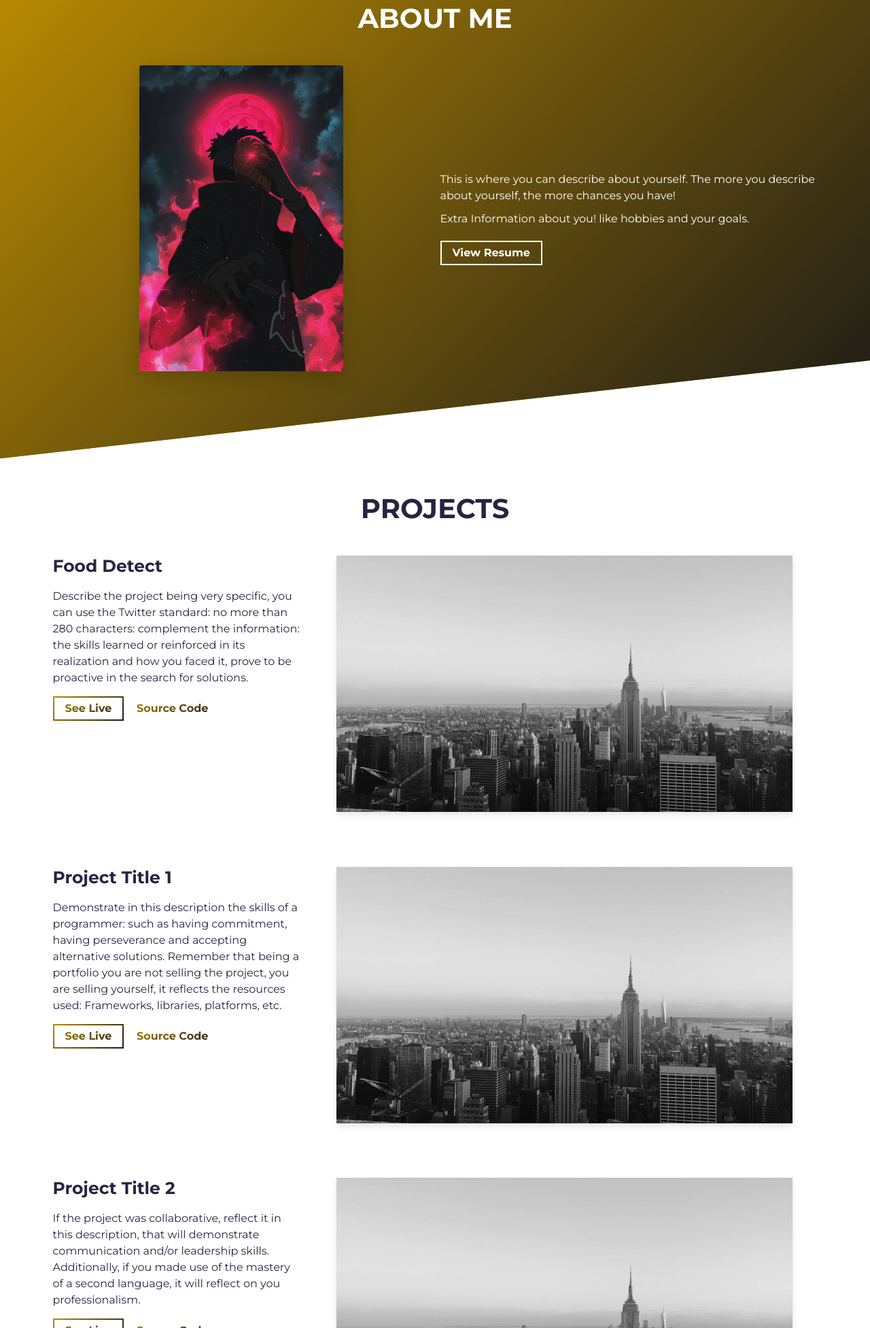
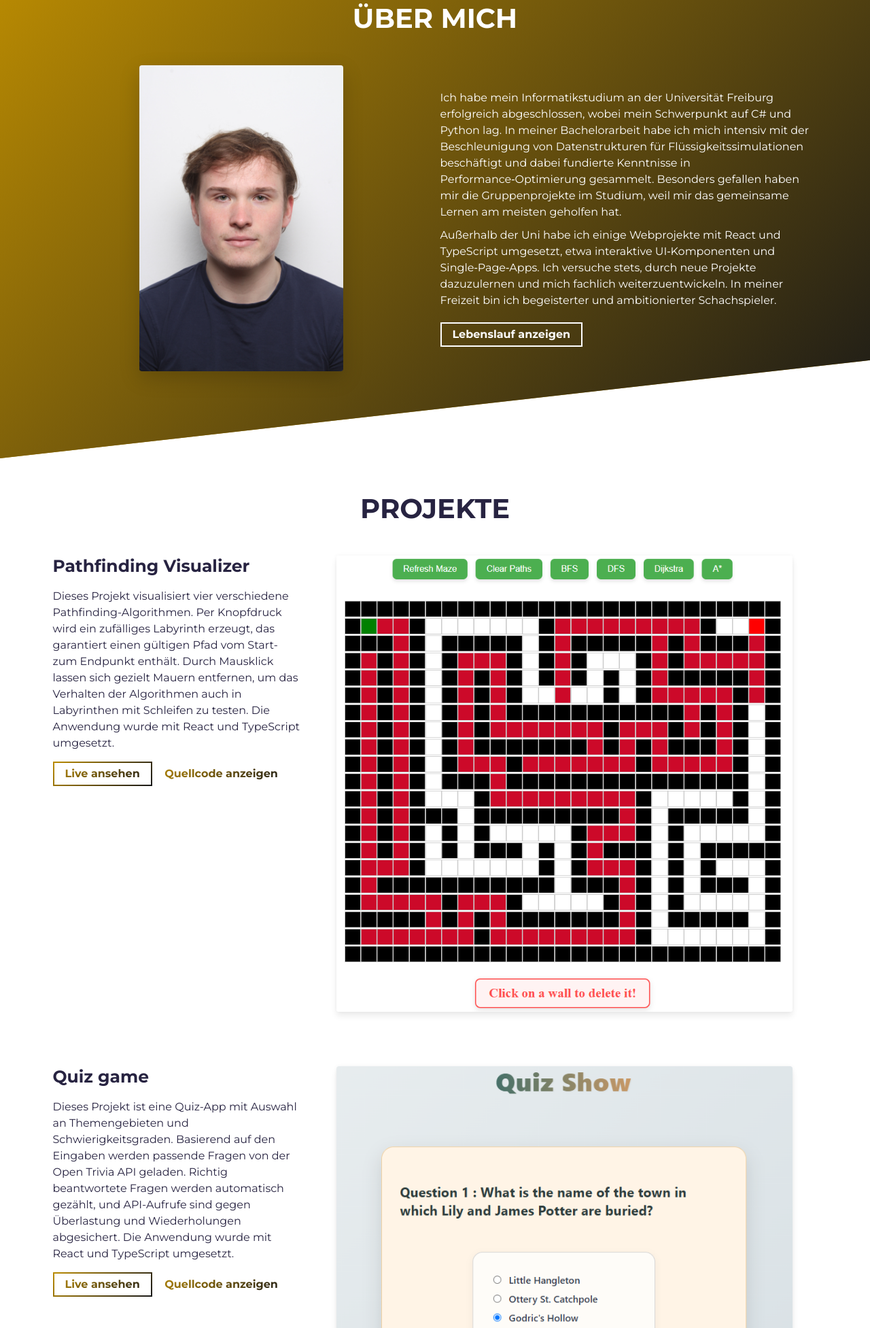
Before and after one commit to sb835/portfolio, a website built with Parcel: page src/index.html in a window 1280 px wide. Shown: the part 847-2800 px from the top of the page at 68% size. Built offline with nearby package versions, Linux system fonts and the light colour scheme.

Commit message:
Added projects

```diff
--- a/src/index.html
+++ b/src/index.html
@@ -1,14 +1,3 @@
-<!--
-  Hello!
-  -
-  Simplefolio is a clean and responsive portfolio template for Developers!
-  Created by Jacobo Martinez.
-  -
-  Github Repo: https://github.com/cobiwave/simplefolio/
-  Readme: https://github.com/cobiwave/simplefolio/README.md
-  -
-  For business & inquires, contact me -> jacobojavier98@gmail.com
--->
 <!DOCTYPE html>
 <html lang="en" class="sr">
   <head>
@@ -17,12 +6,9 @@
     <meta name="viewport" content="width=device-width, initial-scale=1" />
     <link rel="shortcut icon" type="image/png" href="assets/favicon.png" />
 
-    <!-- Todo: put here your site title -->
     <title>Silas Backhaus | Software Developer</title>
-    <!-- Todo: add some coding keywords below - e.g: (javascript, yourusername, etc) -->
-    <meta name="keywords" content="[username], [name], skill" />
-    <!-- Todo: improve your SEO by adding a small description of you -->
-    <meta name="description" content="[Your name here] | Developer" />
+    <meta name="keywords" content="typescript, silas, react" />
+    <meta name="description" content="Silas Backhaus | Software Developer" />
 
     <link
       rel="stylesheet"
@@ -33,12 +19,8 @@
       defer
       src="https://unpkg.com/scrollreveal@4.0.0/dist/scrollreveal.min.js"
     ></script>
-
-    <!-- Todo: remove the below script once you finish your portfolio -->
-    <script async defer src="https://buttons.github.io/buttons.js"></script>
   </head>
 
-  <!-- Todo: read the following HTML Todos to create your stunning portfolio website -->
   <body>
     <div id="top"></div>
 
@@ -46,12 +28,13 @@
     <section id="hero" class="jumbotron">
       <div class="container">
         <h1 class="hero-title load-hidden">
-          Hi, my name is <span class="text-color-main">Silas Backhaus</span>
-          <br />
+          Hallo, ich bin<br />
+          <span class="text-color-main">Silas Backhaus</span><br />
+          Junior Software‑Entwickler in Freiburg
         </h1>
         <p class="hero-cta load-hidden">
           <a rel="noreferrer" class="cta-btn cta-btn--hero" href="#about"
-            >Know more</a
+            >Mehr erfahren</a
           >
         </p>
       </div>
@@ -61,7 +44,7 @@
     <!-- **** About Section **** -->
     <section id="about">
       <div class="container">
-        <h2 class="section-title load-hidden">About me</h2>
+        <h2 class="section-title load-hidden">Über mich</h2>
         <div class="row about-wrapper">
           <div class="col-md-6 col-sm-12">
             <div class="about-wrapper__image load-hidden">
@@ -70,7 +53,7 @@
                 class="img-fluid rounded shadow-lg"
                 height="auto"
                 width="300px"
-                src="assets/obito_eye.jpg"
+                src="assets/passfoto.jpg"
                 alt="Profile Image"
               />
             </div>
@@ -78,12 +61,23 @@
           <div class="col-md-6 col-sm-12">
             <div class="about-wrapper__info load-hidden">
               <p class="about-wrapper__info-text">
-                This is where you can describe about yourself. The more you
-                describe about yourself, the more chances you have!
+                Ich habe mein Informatikstudium an der Universität Freiburg
+                erfolgreich abgeschlossen, wobei mein Schwerpunkt auf C# und
+                Python lag. In meiner Bachelorarbeit habe ich mich intensiv mit
+                der Beschleunigung von Datenstrukturen für
+                Flüssigkeitssimulationen beschäftigt und dabei fundierte
+                Kenntnisse in Performance‑Optimierung gesammelt. Besonders
+                gefallen haben mir die Gruppenprojekte im Studium, weil mir das
+                gemeinsame Lernen am meisten geholfen hat.
               </p>
               <p class="about-wrapper__info-text">
-                Extra Information about you! like hobbies and your goals.
+                Außerhalb der Uni habe ich einige Webprojekte mit React und
+                TypeScript umgesetzt, etwa interaktive UI‑Komponenten und
+                Single‑Page‑Apps. Ich versuche stets, durch neue Projekte
+                dazuzulernen und mich fachlich weiterzuentwickeln. In meiner
+                Freizeit bin ich begeisterter und ambitionierter Schachspieler.
               </p>
+
               <span class="d-flex mt-3">
                 <a
                   rel="noreferrer"
@@ -91,7 +85,7 @@
                   class="cta-btn cta-btn--resume"
                   href="assets/resume.pdf"
                 >
-                  View Resume
+                  Lebenslauf anzeigen
                 </a>
               </span>
             </div>
@@ -105,37 +99,42 @@
     <section id="projects">
       <div class="container">
         <div class="project-wrapper">
-          <h2 class="section-title dark-blue-text">Projects</h2>
+          <h2 class="section-title dark-blue-text">Projekte</h2>
+          <!-- /END Project -->
 
           <!-- Notice: each .row is a project -->
           <div class="row">
             <div class="col-lg-4 col-sm-12">
               <div class="project-wrapper__text load-hidden">
-                <h3 class="project-wrapper__text-title">Food Detect</h3>
+                <h3 class="project-wrapper__text-title">
+                  Pathfinding Visualizer
+                </h3>
                 <div>
                   <p class="mb-4">
-                    Describe the project being very specific, you can use the
-                    Twitter standard: no more than 280 characters: complement
-                    the information: the skills learned or reinforced in its
-                    realization and how you faced it, prove to be proactive in
-                    the search for solutions.
+                    Dieses Projekt visualisiert vier verschiedene
+                    Pathfinding-Algorithmen. Per Knopfdruck wird ein zufälliges
+                    Labyrinth erzeugt, das garantiert einen gültigen Pfad vom
+                    Start- zum Endpunkt enthält. Durch Mausklick lassen sich
+                    gezielt Mauern entfernen, um das Verhalten der Algorithmen
+                    auch in Labyrinthen mit Schleifen zu testen. Die Anwendung
+                    wurde mit React und TypeScript umgesetzt.
                   </p>
                 </div>
                 <a
                   rel="noreferrer"
                   target="_blank"
                   class="cta-btn cta-btn--hero"
-                  href="#!"
+                  href="https://sb835.github.io/pathfinding-visualizer/"
                 >
-                  See Live
+                  Live ansehen
                 </a>
                 <a
                   rel="noreferrer"
                   target="_blank"
                   class="cta-btn text-color-main"
-                  href="#!"
+                  href="https://github.com/sb835/pathfinding-visualizer"
                 >
-                  Source Code
+                  Quellcode anzeigen
                 </a>
               </div>
             </div>
@@ -147,12 +146,12 @@
                     data-tilt-max="4"
                     data-tilt-glare="true"
                     data-tilt-max-glare="0.5"
-                    class="thumbnail rounded js-tilt"
+                    class="thumbnail rounded js-tilt project-card"
                   >
                     <img
                       alt="Project Image"
                       class="img-fluid"
-                      src="assets/project.jpg"
+                      src="assets/maze.png"
                     />
                   </div>
                 </a>
@@ -165,32 +164,33 @@
           <div class="row">
             <div class="col-lg-4 col-sm-12">
               <div class="project-wrapper__text load-hidden">
-                <h3 class="project-wrapper__text-title">Project Title 1</h3>
+                <h3 class="project-wrapper__text-title">Quiz game</h3>
                 <div>
                   <p class="mb-4">
-                    Demonstrate in this description the skills of a programmer:
-                    such as having commitment, having perseverance and accepting
-                    alternative solutions. Remember that being a portfolio you
-                    are not selling the project, you are selling yourself, it
-                    reflects the resources used: Frameworks, libraries,
-                    platforms, etc.
+                    Dieses Projekt ist eine Quiz-App mit Auswahl an
+                    Themengebieten und Schwierigkeitsgraden. Basierend auf den
+                    Eingaben werden passende Fragen von der Open Trivia API
+                    geladen. Richtig beantwortete Fragen werden automatisch
+                    gezählt, und API-Aufrufe sind gegen Überlastung und
+                    Wiederholungen abgesichert. Die Anwendung wurde mit React
+                    und TypeScript umgesetzt.
                   </p>
                 </div>
                 <a
                   rel="noreferrer"
                   target="_blank"
                   class="cta-btn cta-btn--hero"
-                  href="#!"
+                  href="https://sb835.github.io/quiz-game/"
                 >
-                  See Live
+                  Live ansehen
                 </a>
                 <a
                   rel="noreferrer"
                   target="_blank"
                   class="cta-btn text-color-main"
-                  href="#!"
+                  href="https://github.com/sb835/quiz-game"
                 >
-                  Source Code
+                  Quellcode anzeigen
                 </a>
               </div>
             </div>
@@ -202,12 +202,12 @@
                     data-tilt-max="4"
                     data-tilt-glare="true"
                     data-tilt-max-glare="0.5"
-                    class="thumbnail rounded js-tilt"
+                    class="thumbnail rounded js-tilt project-card"
                   >
                     <img
                       alt="Project Image"
                       class="img-fluid"
-                      src="assets/project.jpg"
+                      src="assets/quiz2.png"
                     />
                   </div>
                 </a>
@@ -220,49 +220,57 @@
           <div class="row">
             <div class="col-lg-4 col-sm-12">
               <div class="project-wrapper__text load-hidden">
-                <h3 class="project-wrapper__text-title">Project Title 2</h3>
+                <h3 class="project-wrapper__text-title">Food Detect</h3>
                 <div>
                   <p class="mb-4">
-                    If the project was collaborative, reflect it in this
-                    description, that will demonstrate communication and/or
-                    leadership skills. Additionally, if you made use of the
-                    mastery of a second language, it will reflect on you
-                    professionalism.
+                    Dieses Projekt nutzt eine Bilderkennungs-API, um über eine
+                    eingegebene Bild-URL das dargestellte Essen zu
+                    identifizieren – inklusive Angabe, wie wahrscheinlich die
+                    Erkennung korrekt ist. Die Anwendung enthält außerdem ein
+                    Authentifizierungssystem mit Registrierung und Login,
+                    verwaltet über ein Node.js-Backend. Das Frontend wurde mit
+                    React und JavaScript umgesetzt.
                   </p>
                 </div>
                 <a
                   rel="noreferrer"
                   target="_blank"
                   class="cta-btn cta-btn--hero"
-                  href="#!"
+                  href="https://sb835.github.io/foodDetectFrontEnd/"
                 >
-                  See Live
+                  Live ansehen
                 </a>
+                <br />
                 <a
                   rel="noreferrer"
                   target="_blank"
                   class="cta-btn text-color-main"
-                  href="#!"
+                  href="https://github.com/sb835/foodDetectFrontEnd"
                 >
-                  Source Code
+                  Quellcode anzeigen Front End
+                </a>
+                <br />
+                <a
+                  rel="noreferrer"
+                  target="_blank"
+                  class="cta-btn text-color-main"
+                  href="https://github.com/sb835/foodDetectBackEnd"
+                >
+                  Quellcode anzeigen Back End
                 </a>
               </div>
             </div>
             <div class="col-lg-8 col-sm-12">
-              <div class="project-wrapper__image load-hidden">
+              <div class="project-wrapper__image">
                 <a rel="noreferrer" href="#!" target="_blank">
                   <div
                     data-tilt
                     data-tilt-max="4"
                     data-tilt-glare="true"
                     data-tilt-max-glare="0.5"
-                    class="thumbnail rounded js-tilt"
+                    class="thumbnail rounded js-tilt project-card"
                   >
-                    <img
-                      alt="Project Image"
-                      class="img-fluid"
-                      src="assets/project.jpg"
-                    />
+                    <img alt="Project Image" src="assets/foodDetectImage.png" />
                   </div>
                 </a>
               </div>
@@ -277,16 +285,16 @@
     <!-- **** Contact Section **** -->
     <section id="contact">
       <div class="container">
-        <h2 class="section-title">Contact</h2>
+        <h2 class="section-title">Kontakt</h2>
         <div class="contact-wrapper load-hidden">
-          <p class="contact-wrapper__text">[Put your call to action here]</p>
-          <a
+          <p class="contact-wrapper__text">Email: silas-backhaus@web.de</p>
+          <!-- <a
             rel="noreferrer"
             target="_blank"
             class="cta-btn cta-btn--resume"
             href="mailto:example@email.com"
             >Call to Action</a
-          >
+          > -->
         </div>
       </div>
     </section>
@@ -298,7 +306,7 @@
         <a rel="noreferrer" href="#top" class="back-to-top">
           <i class="fa fa-angle-up fa-2x" aria-hidden="true"></i>
         </a>
-        <div class="social-links">
+        <!-- <div class="social-links">
           <a rel="noreferrer" href="#!" target="_blank">
             <i class="fa fa-twitter fa-inverse"></i>
           </a>
@@ -308,7 +316,7 @@
           <a rel="noreferrer" href="#!" target="_blank">
             <i class="fa fa-github fa-inverse"></i>
           </a>
-        </div>
+        </div> -->
 
         <hr />
 
@@ -319,30 +327,6 @@
             >Jacobo Martínez</a
           >
         </p>
-
-        <!-- TO DO: remove this entire paragraph once you finish your portfolio -->
-        <p class="mt-3 pt-3">
-          <a
-            rel="noreferrer"
-            class="github-button"
-            href="https://github.com/cobiwave/simplefolio/fork"
-            data-icon="octicon-repo-forked"
-            data-size="large"
-            data-show-count="true"
-            aria-label="Fork ntkme/github-buttons on GitHub"
-            >Fork</a
-          >
-          <a
-            rel="noreferrer"
-            class="github-button"
-            href="https://github.com/cobiwave/simplefolio"
-            data-icon="octicon-star"
-            data-size="large"
-            data-show-count="true"
-            aria-label="Star cobiwave/simplefolio on GitHub"
-            >Star</a
-          >
-        </p>
       </div>
     </footer>
     <!-- /END Footer Section -->
--- a/src/sass/sections/_projects.scss
+++ b/src/sass/sections/_projects.scss
@@ -3,6 +3,18 @@
   color: $dark-blue-text;
   margin-top: -10rem;
   padding-top: 15rem;
+
+  /* Container rechteckig machen und Overflow ausblenden */
+  .project-card {
+    aspect-ratio: 1 / 1; /* quadratisch */
+    overflow: hidden;
+  }
+  .project-card img {
+    width: 100%;
+    height: 100%;
+    object-fit: cover;
+    object-position: center;
+  }
 
   @include respond(tab-land) {
     margin-top: 0;
```
Also changed, not shown: src/assets/foodDetectImage.png (added), src/assets/maze.png (added), src/assets/passfoto.jpg (added), src/assets/quiz.png (added), src/assets/quiz2.png (added).
